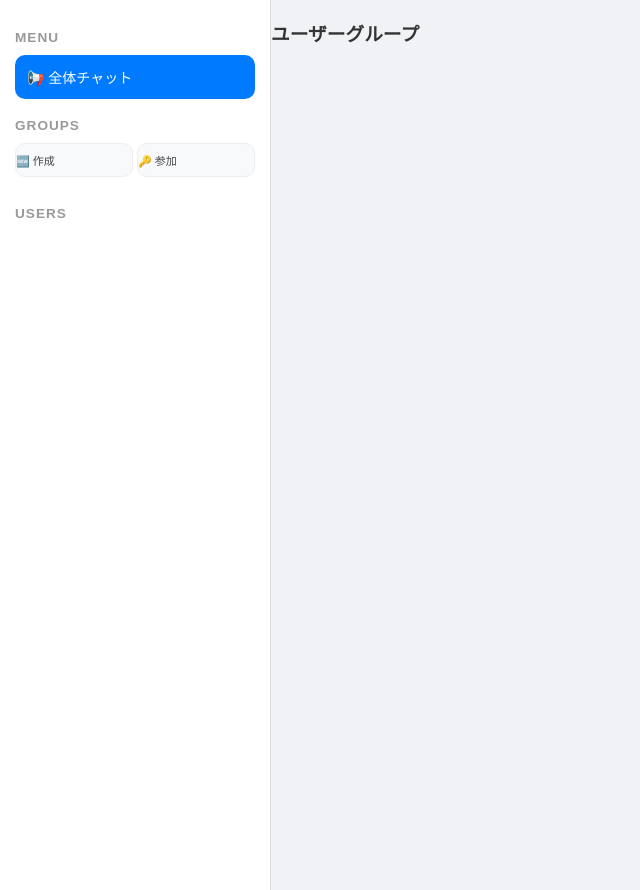
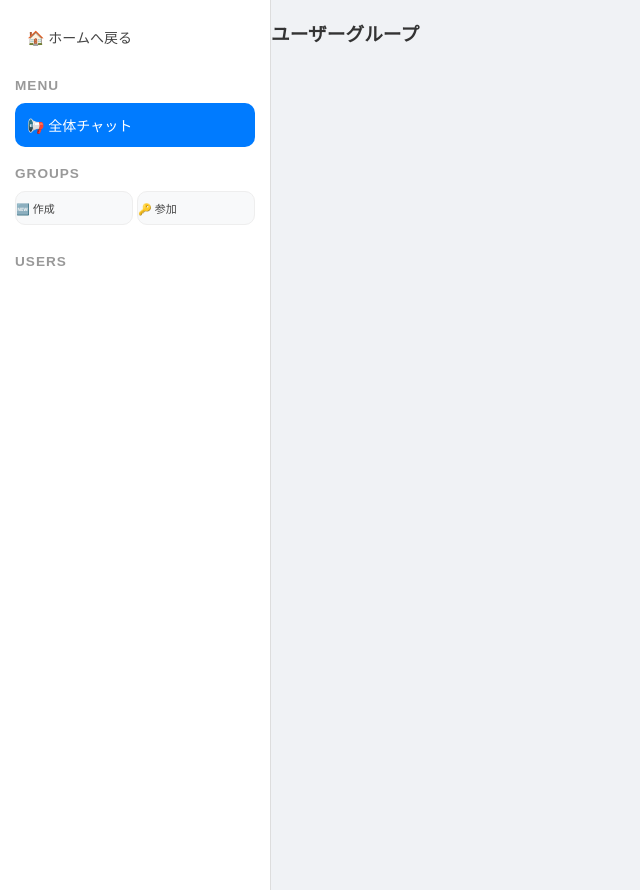
Before and after one commit to Keypom-A/ClassBoard, a Flask app: page /chat in a window 1280 px wide. Shown: the whole page, without its empty margins (0-640 px from the left). Run offline with Flask 3, Linux system fonts and the light colour scheme; the visitor is signed in with stand-in values (Sample User, id 1); data that the repository does not hold is empty; some libraries are stand-ins or nearby versions.

Commit message:
chat.html

```diff
--- a/templates/chat.html
+++ b/templates/chat.html
@@ -109,6 +109,9 @@
         <div class="overlay" id="overlay" onclick="toggleMenu()"></div>
 
         <div class="sidebar" id="sidebar">
+            <a href="/" class="chat-link">
+                <span>🏠 ホームへ戻る</span>
+            </a>
             <h3>Menu</h3>
             <a href="/chat" class="chat-link {% if not partner and not group %}active{% endif %}" data-rx="all" data-lastid="{{ last_ids.get('all', 0) }}">
                 <span>📢 全体チャット</span>
```
